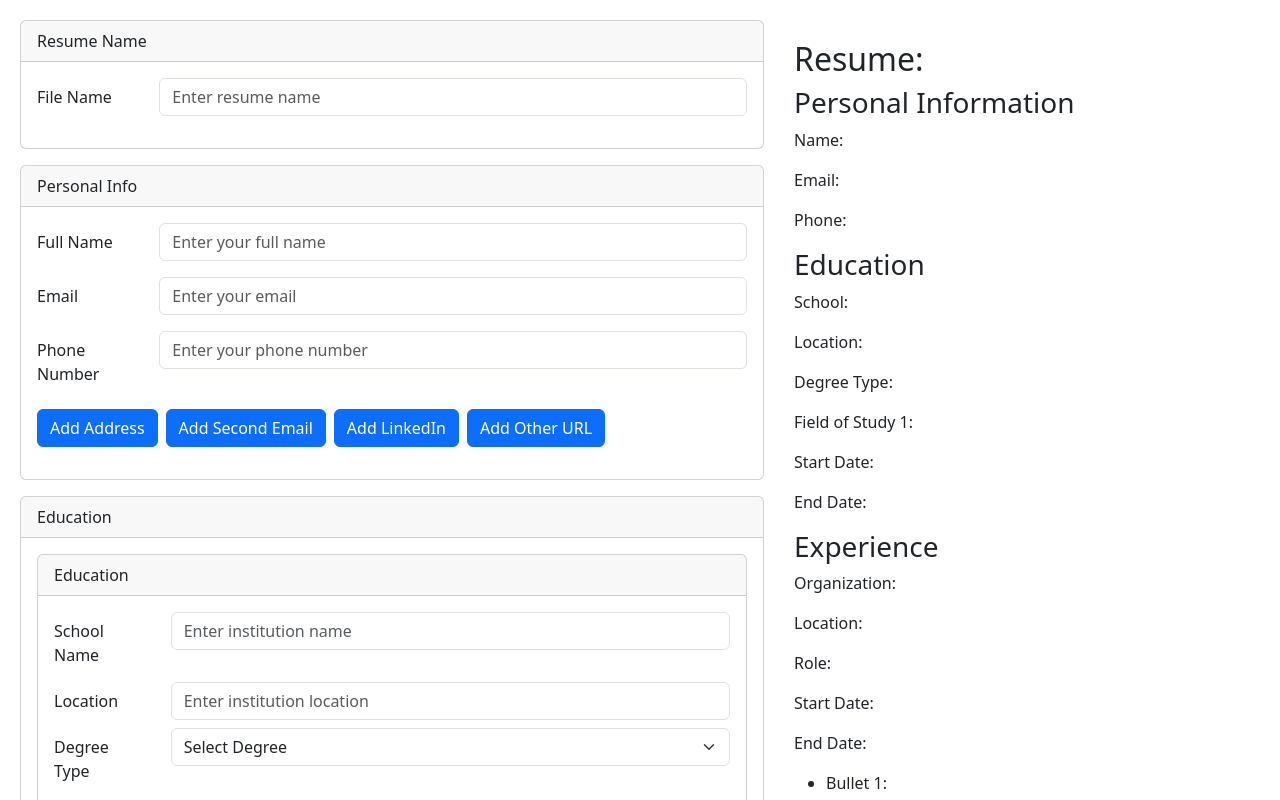
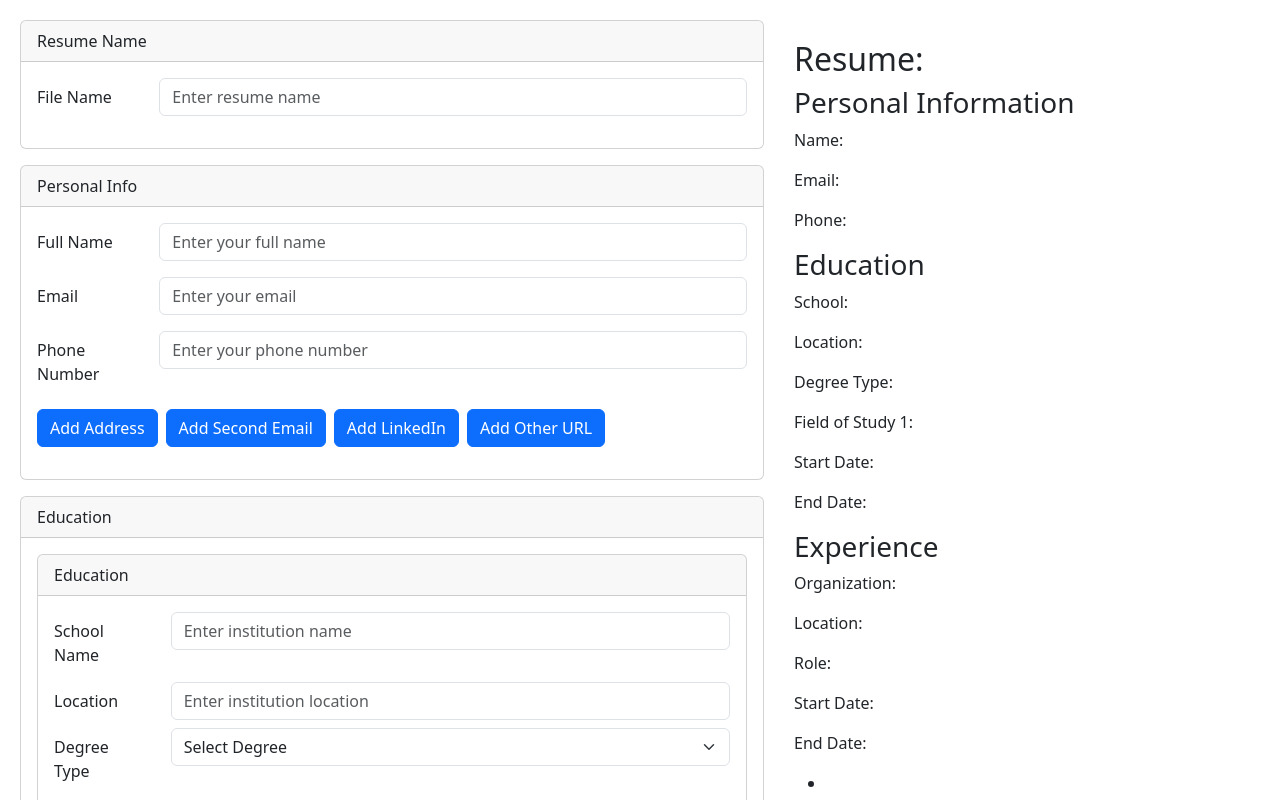
Before and after one commit to samlevine03/resume-gpt-frontend, a React (Create React App) app: page /resume-builder in a window 1280 px wide. Built offline with nearby package versions, Linux system fonts and the light colour scheme; the HTML template or start-up script is replaced by a standard one.

Commit message:
finished. also fixed minor issues (#2)

```diff
--- a/src/components/ResumeBuilder/ActivitiesLeadership.js
+++ b/src/components/ResumeBuilder/ActivitiesLeadership.js
@@ -130,6 +130,7 @@ function ActivitiesLeadership({ activityList, setActivityList, showActivities, s
     const handleAddActivity = () => {
         setActivityList(prev => [...prev, {
             organizationName: '',
+            location: '',
             roleTitle: '',
             startDate: '',
             endDate: '',
@@ -168,6 +169,7 @@ function ActivitiesLeadership({ activityList, setActivityList, showActivities, s
                             isFirst={index === 0}
                         />
                     ))}
+                    <Button variant="primary" onClick={handleAddActivity}>Add Another Activity</Button>
                 </Card.Body>
             )}
         </Card>
--- a/src/components/ResumeBuilder/Preview.js
+++ b/src/components/ResumeBuilder/Preview.js
@@ -50,7 +50,7 @@ function Preview({ resumeName, personalInfo, educationList, experienceList, acti
                         <p>End Date: {experience.endDate}</p>
                         <ul>
                             {experience.bullets && experience.bullets.map((bullet, idx) => (
-                                <li key={idx}>Bullet {idx + 1}: {bullet}</li>
+                                <li key={idx}>{bullet}</li>
                             ))}
                         </ul>
                     </div>
@@ -70,7 +70,7 @@ function Preview({ resumeName, personalInfo, educationList, experienceList, acti
                             <p>End Date: {activity.endDate}</p>
                             <ul>
                                 {activity.bullets && activity.bullets.map((bullet, idx) => (
-                                    <li key={idx}>Bullet {idx + 1}: {bullet}</li>
+                                    <li key={idx}>{bullet}</li>
                                 ))}
                             </ul>
                         </div>
```
